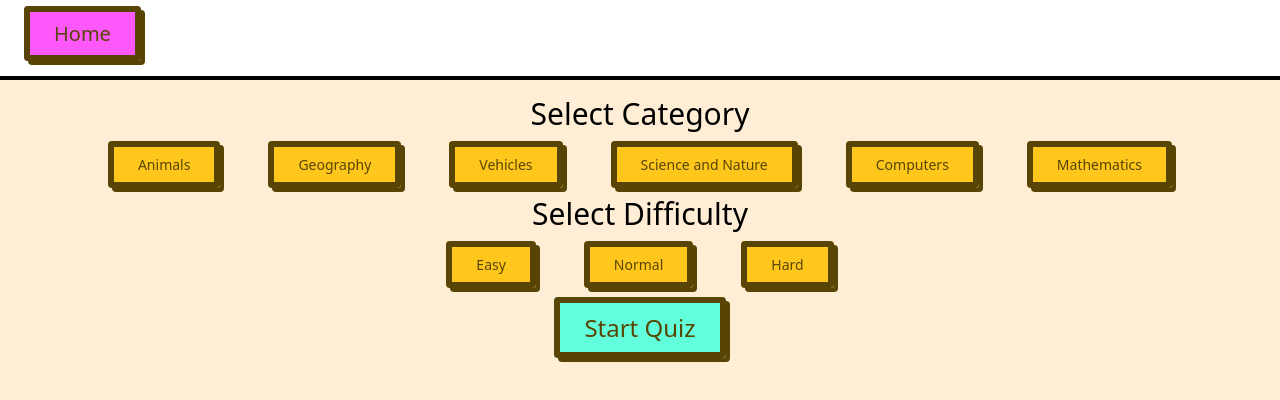
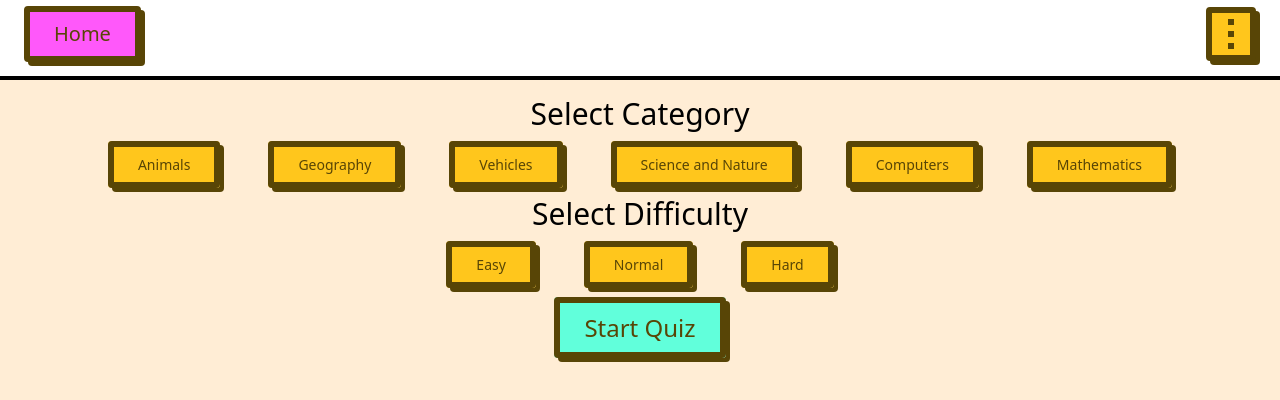
Before and after one commit to shaikhyakubhossain/quiz-app, a Next.js app: page / in a window 1280 px wide. Shown: the top 400 px of the page. Built offline with nearby package versions, Linux system fonts and the light colour scheme.

Commit message:
"Add .vscode to .gitignore, update Nav component to include DropDownMenu, and refactor ResetStatesAndRouteChangeBtn component.

```diff
--- /dev/null
+++ b/src/app/component/DropDownMenu/drop-down-menu.component.tsx
@@ -0,0 +1,19 @@
+"use client"
+import { useState } from 'react';
+import VerticalThreeDots from '../VerticalThreeDots/vertical-three-dots.component';
+import Btn from '../Btn/btn.component';
+import Link from 'next/link';
+
+export default function DropDownMenu() {
+
+    const [showMenu, setShowMenu] = useState(false);
+
+    return (
+        <div>
+            <VerticalThreeDots onClick={() => setShowMenu(!showMenu)} />
+            { showMenu && <div className='absolute top-20 right-4 '>
+                <Link href={"https://github.com/shaikhyakubhossain/quiz-app"}><Btn>Source Code</Btn></Link>
+            </div>}
+        </div>
+    );
+}
--- a/src/app/component/Nav/nav.component.tsx
+++ b/src/app/component/Nav/nav.component.tsx
@@ -1,13 +1,14 @@
 import styles from './nav.module.scss';
 import ResetStatesAndRouteChangeBtn from '../ResetStatesAndRouteChangeBtn/reset-states-and-route-change-btn.component';
 import TopLoading from '../TopLoading/top-loading.component';
+import DropDownMenu from '../DropDownMenu/drop-down-menu.component';
 
 export default function Nav() {
     return (
-        <div className={`${styles.mainContainer} fixed top-0 py-5 w-full h-20 border-b-4 border-black bg-white`}>
+        <div className={`${styles.mainContainer} flex justify-between items-center fixed top-0 py-5 w-full h-20 border-b-4 border-black bg-white`}>
             <TopLoading />
-            <div className={`${styles.menuBtn}`}></div>
             <ResetStatesAndRouteChangeBtn url={'/'} customBgColor='#FF58FA' customTW='text-xl mx-4'>Home</ResetStatesAndRouteChangeBtn>
+            <div className={`${styles.menuBtn}`}><DropDownMenu /></div>
         </div>
     );
 }
--- a/src/app/component/ResetStatesAndRouteChangeBtn/reset-states-and-route-change-btn.component.tsx
+++ b/src/app/component/ResetStatesAndRouteChangeBtn/reset-states-and-route-change-btn.component.tsx
@@ -29,9 +29,5 @@ export default function ResetStatesAndRouteChangeBtn(props: propsType): JSX.Elem
 
     }
 
-    return (
-        <>
-            <Btn onClick={() => props.url !== window.location.pathname && handleResetStatesAndRouteChangeOnBtnClick(props.url)} customTW={props.customTW} customBgColor={props.customBgColor} >{props.children}</Btn>
-        </>
-    )
+    return <Btn onClick={() => props.url !== window.location.pathname && handleResetStatesAndRouteChangeOnBtnClick(props.url)} customTW={props.customTW} customBgColor={props.customBgColor} >{props.children}</Btn>
 }
--- /dev/null
+++ b/src/app/component/VerticalThreeDots/vertical-three-dots.component.tsx
@@ -0,0 +1,18 @@
+import styles from "./vertical-three-dots.module.scss";
+import Btn from "../Btn/btn.component";
+
+type propsType = {
+  onClick?: (event: React.MouseEvent<HTMLSpanElement>) => void;
+};
+
+export default function VerticalThreeDots(props: propsType) {
+  return (
+    <Btn customTW="block !p-0 !px-4 m-0" onClick={props.onClick}>
+      <div className={`${styles.mainContainer}`}>
+        <div></div>
+        <div></div>
+        <div></div>
+      </div>
+    </Btn>
+  );
+}
--- /dev/null
+++ b/src/app/component/VerticalThreeDots/vertical-three-dots.module.scss
@@ -0,0 +1,8 @@
+@use '../../constants/CssUtils/color.scss';
+
+.mainContainer > div {
+    width: 6px;
+    height: 6px;
+    background: color.$yellowSecondary;
+    margin: 6px 0;
+}
```
Also changed, not shown: src/app/component/DropDownMenu/drop-down-menu.module.scss (added), 1 other file (tests, documents, lock files or other folders).
